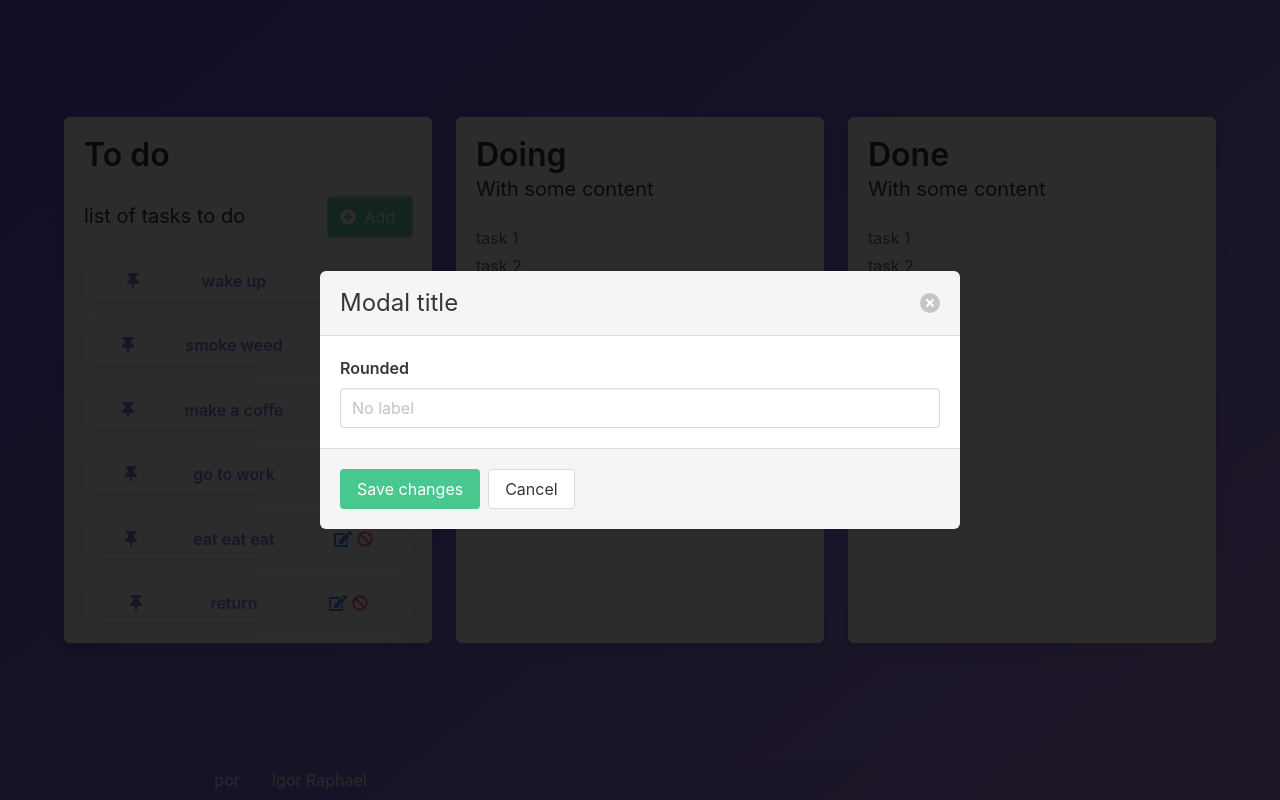
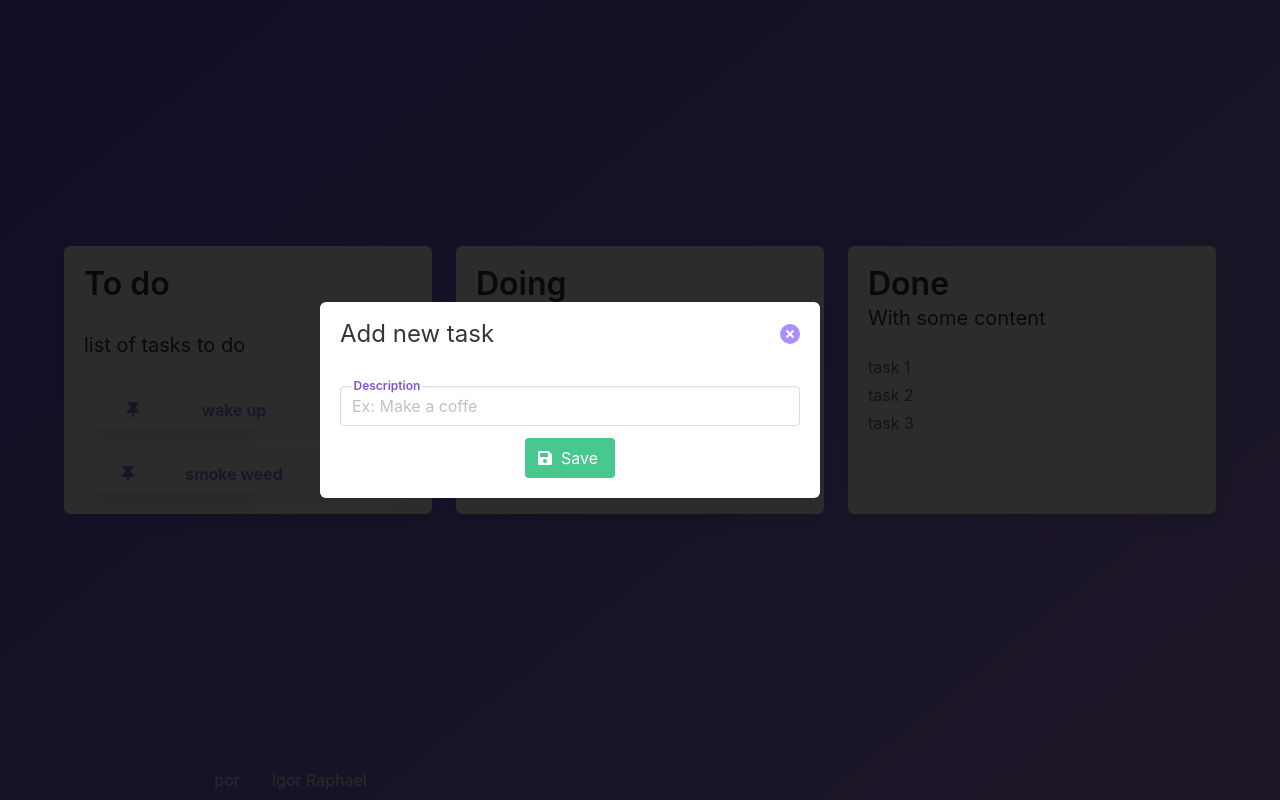
Before and after one commit to igorraphael/app-todo-vue3, a Vue app: page /app in a window 1280 px wide. Both pictures are taken after a click on the button "Add". Built offline with nearby package versions, Linux system fonts and the light colour scheme.

Commit message:
feat: add new task

```diff
--- a/src/components/ToDo.jsx
+++ b/src/components/ToDo.jsx
@@ -1,22 +1,62 @@
 export default {
     props: {
         list: { type: Array, default: null },
-    },
-
-    mounted() {
-        console.log(this.list);
     },
 
     data() {
         return {
             modalVisible: undefined,
             todos: this.list,
+            hover: false,
+            description: undefined,
+            sub: false,
         };
+    },
+
+    computed: {
+        hasError() {
+            return this.description &&
+                this.description.length > 1 &&
+                this.description.length < 6
+                ? 'is-danger'
+                : '';
+        },
+
+        messageError() {
+            return this.description &&
+                this.description.length > 1 &&
+                this.description.length < 6
+                ? 'Description must have at least 5 characters'
+                : '';
+        },
     },
 
     methods: {
         handleModal() {
             this.modalVisible = this.modalVisible ? '' : 'is-active';
+            this.description = undefined;
+        },
+
+        handleMouseHover() {
+            this.hover = !this.hover;
+        },
+
+        danger() {
+            const notif = this.$buefy.notification.open({
+                message: `Please, enter the description..`,
+                position: 'is-bottom-right',
+                type: 'is-danger',
+                hasIcon: true,
+            });
+        },
+
+        handleSubmit() {
+            if (!this.description || this.description.length < 6) {
+                this.danger();
+                return;
+            }
+            this.$emit('changes', this.description);
+            this.handleModal();
         },
     },
 
@@ -43,25 +83,67 @@ export default {
                 <div class={`modal ${this.modalVisible}`}>
                     <div class="modal-background"></div>
                     <div class="modal-card">
-                        <header class="modal-card-head">
-                            <p class="modal-card-title">Modal title</p>
+                        <section class="">
+                            <div class="box" style={{ width: '500px' }}>
+                                <div class="level">
+                                    <div class="level-left">
+                                        <p class="modal-card-title has-text-centered">
+                                            Add new task
+                                        </p>
+                                    </div>
+                                    <div class="level-right">
                                         <button
+                                            style={
+                                                this.hover === true
+                                                    ? 'background-color: #7957d5'
+                                                    : 'background-color: #ab8efa'
+                                            }
+                                            onMouseover={() =>
+                                                this.handleMouseHover()
+                                            }
+                                            onMouseleave={() =>
+                                                this.handleMouseHover()
+                                            }
                                             class="delete"
                                             aria-label="close"
                                             onClick={() => this.handleModal()}
                                         ></button>
-                        </header>
-                        <section class="modal-card-body">
-                            <b-field label="Rounded">
-                                <b-input placeholder="No label"></b-input>
+                                    </div>
+                                </div>
+                                <article class="media">
+                                    <div class="media-content">
+                                        <div
+                                            class="content"
+                                            style={{ marginTop: '1em' }}
+                                        >
+                                            <b-field
+                                                message={this.messageError}
+                                                type={this.hasError}
+                                                label="Description"
+                                                label-position="on-border"
+                                                custom-class="has-text-primary"
+                                            >
+                                                <b-input
+                                                    placeholder="Ex: Make a coffe"
+                                                    v-model={this.description}
+                                                ></b-input>
                                             </b-field>
+                                        </div>
+                                        <div class="has-text-centered">
+                                            <b-button
+                                                icon-left="save"
+                                                type="is-success"
+                                                onClick={() =>
+                                                    this.handleSubmit()
+                                                }
+                                            >
+                                                Save
+                                            </b-button>
+                                        </div>
+                                    </div>
+                                </article>
+                            </div>
                         </section>
-                        <footer class="modal-card-foot">
-                            <button class="button is-success">
-                                Save changes
-                            </button>
-                            <button class="button">Cancel</button>
-                        </footer>
                     </div>
                 </div>
 
--- a/src/components/app.jsx
+++ b/src/components/app.jsx
@@ -5,24 +5,34 @@ export default {
 
     data() {
         return {
-            arrToDos: [
+            arrTodos: [
                 { id: 1, desc: 'wake up' },
                 { id: 2, desc: 'smoke weed' },
-                { id: 3, desc: 'make a coffe' },
-                { id: 4, desc: 'go to work' },
-                { id: 5, desc: 'eat eat eat' },
-                { id: 6, desc: 'return' },
+                // { id: 3, desc: 'make a coffe' },
+                // { id: 4, desc: 'go to work' },
+                // { id: 5, desc: 'eat eat eat' },
+                // { id: 6, desc: 'return' },
             ],
         };
     },
 
-    methods: {},
+    methods: {
+        handleSubmitTodo(data) {
+            if (!data) return;
+            this.arrTodos.push(
+                Object.assign({}, { id: this.arrTodos.length + 1, desc: data })
+            );
+        },
+    },
 
     render() {
         return (
             <div class="tile is-ancestor">
                 <div class="tile is-parent is-4">
-                    <ToDo list={this.arrToDos} />
+                    <ToDo
+                        list={this.arrTodos}
+                        on-changes={this.handleSubmitTodo}
+                    />
                 </div>
                 <div class="tile is-parent is-4">
                     <article class="tile is-child box">
--- a/src/main.js
+++ b/src/main.js
@@ -8,14 +8,24 @@ import {
     faEdit,
     faClipboardCheck,
     faPlusCircle,
+    faExclamationCircle,
+    faSave,
 } from '@fortawesome/free-solid-svg-icons';
 import { FontAwesomeIcon } from '@fortawesome/vue-fontawesome';
 import 'buefy/dist/buefy.css';
-import App from './App';
+import Home from './Home';
 import router from './router';
 
 Vue.config.productionTip = false;
-library.add(faThumbtack, faBan, faEdit, faClipboardCheck, faPlusCircle);
+library.add(
+    faThumbtack,
+    faBan,
+    faEdit,
+    faClipboardCheck,
+    faPlusCircle,
+    faExclamationCircle,
+    faSave
+);
 
 Vue.component('vue-fontawesome', FontAwesomeIcon);
 Vue.use(Buefy, {
@@ -25,5 +35,5 @@ Vue.use(Buefy, {
 
 new Vue({
     router,
-    render: (h) => h(App),
+    render: (h) => h(Home),
 }).$mount('#app');
--- a/src/views/About.vue
+++ /dev/null
@@ -1,5 +0,0 @@
-<template>
-  <div class="about">
-    <h1>This is an about page</h1>
-  </div>
-</template>
```
Also changed, not shown: src/App.vue (deleted, +0 -32 lines), src/views/Home.vue (deleted, +0 -18 lines), src/Home.jsx (renamed from src/App.jsx). Lines whose indentation alone changed are shown as unchanged.
